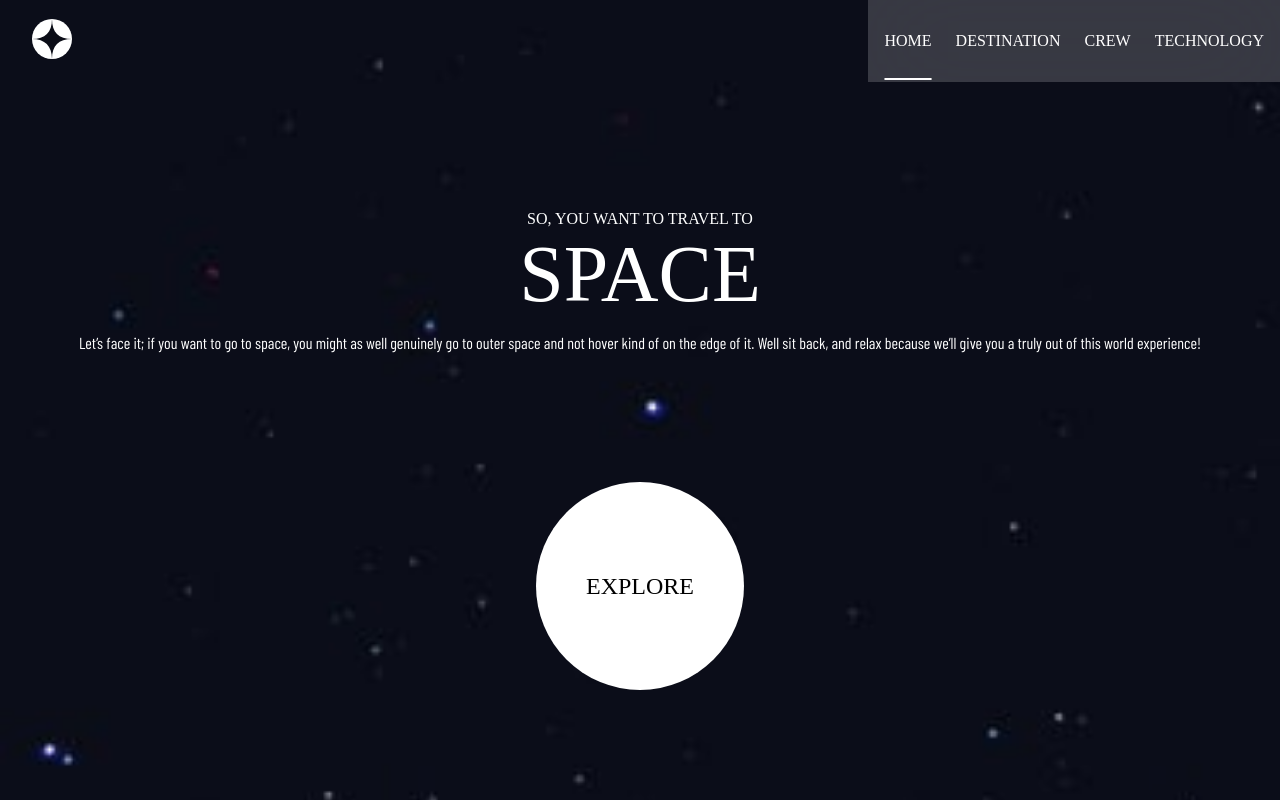
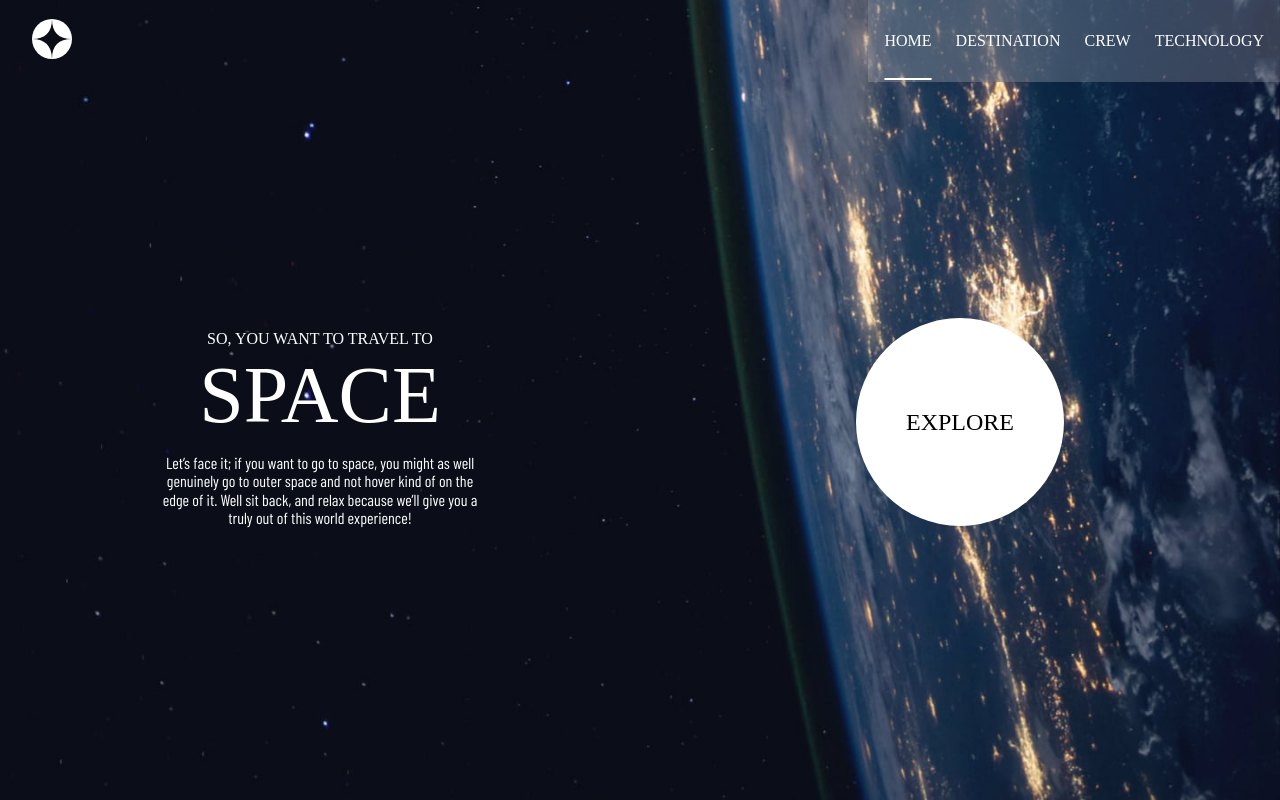
Before and after one commit to JoseAlvarezMartinez/space-tourism-2024, a React (Vite) app: page / in a window 1280 px wide. Built offline with nearby package versions, Linux system fonts and the light colour scheme; a web font is replaced by a local one.

Commit message:
-- Desktop Home --

```diff
--- a/src/pages/Home/Home.css
+++ b/src/pages/Home/Home.css
@@ -4,15 +4,10 @@
     background-size: cover;
     height: 100vh;
 }
-
-.header-home-container {
-    width: 90%;
-    height: 50%;
-    margin: 0 auto;
-
+.desktop-responsive-container {
     display: flex;
     flex-direction: column;
-    justify-content: center;
+    height: 85%;
 }
 
 .header-p,
@@ -35,7 +30,8 @@
 .header-p {
     font-family: "Barlow Condensed", sans-serif;
     text-align: center;
-    margin-top: 0;
+    width: 80%;
+    margin: 0 auto 1rem;
 }
 
 .explore-circle {
@@ -56,3 +52,37 @@
     font-size: 1.5rem;
     color: #000;
 }
+
+@media only screen and (min-width: 600px) {
+    .header-home {
+        background-image: url(../../assets/background-home-tablet.jpg);
+        background-position: bottom;
+    }
+
+    .header-p {
+        width: 50%;
+    }
+    .desktop-responsive-container{
+        justify-content: center;
+    }
+}
+
+@media only screen and (min-width: 900px) {
+    .header-home {
+        background-image: url(../../assets/background-home-desktop.jpg);
+    }
+    .header-home-container{
+        display: flex;
+        flex-direction: column;
+        align-items: center;
+    }
+    .desktop-responsive-container {
+        display: grid;
+        grid-template-columns: repeat(2,1fr);
+        align-items: center;
+    }
+    .header-p {
+        margin: 0;
+
+    }
+}
--- a/src/pages/Home/Home.jsx
+++ b/src/pages/Home/Home.jsx
@@ -5,15 +5,16 @@ const Home = () => {
     return (
         <header className="header-home">
             <NavBar />
-            <div className="header-home-container">
-                <h2 className="header-h2">So, you want to travel to <span>space</span></h2>
-                <p className="header-p">Let’s face it; if you want to go to space, you might as well genuinely go to outer space and not hover kind of on the edge of it. Well sit back, and relax because we’ll give you a truly out of this world experience!</p>
+            <div className="desktop-responsive-container">
+                <section className="header-home-container">
+                    <h2 className="header-h2">So, you want to travel to <span>space</span></h2>
+                    <p className="header-p">Let’s face it; if you want to go to space, you might as well genuinely go to outer space and not hover kind of on the edge of it. Well sit back, and relax because we’ll give you a truly out of this world experience!</p>
+                </section>
+
+                <div className="explore-circle">
+                    <Link className="explore-circle-a">Explore</Link>
+                </div>
             </div>
-
-            <div className="explore-circle">
-                <Link className="explore-circle-a">Explore</Link>
-            </div>
-
         </header>
     )
 }
```
